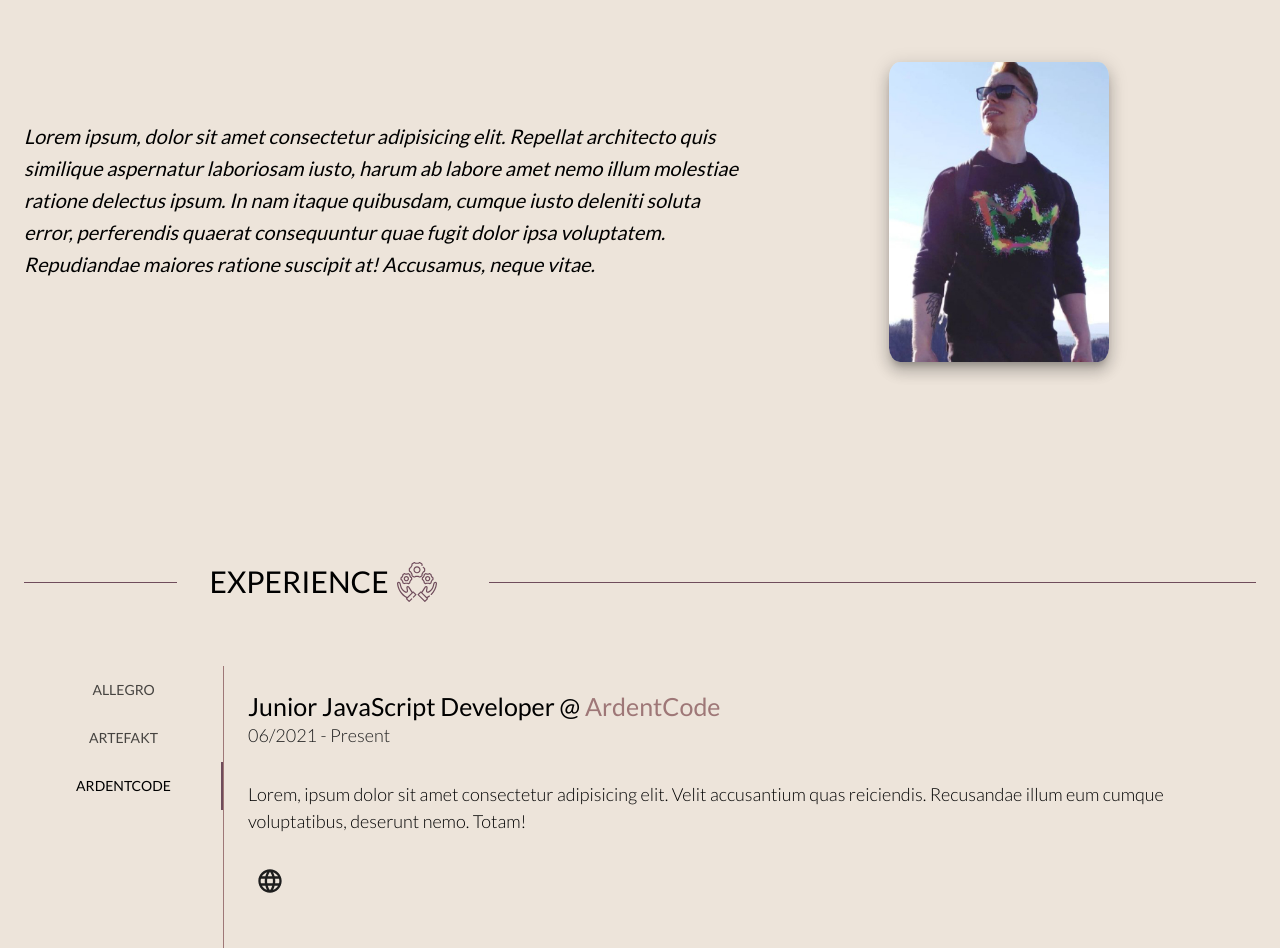
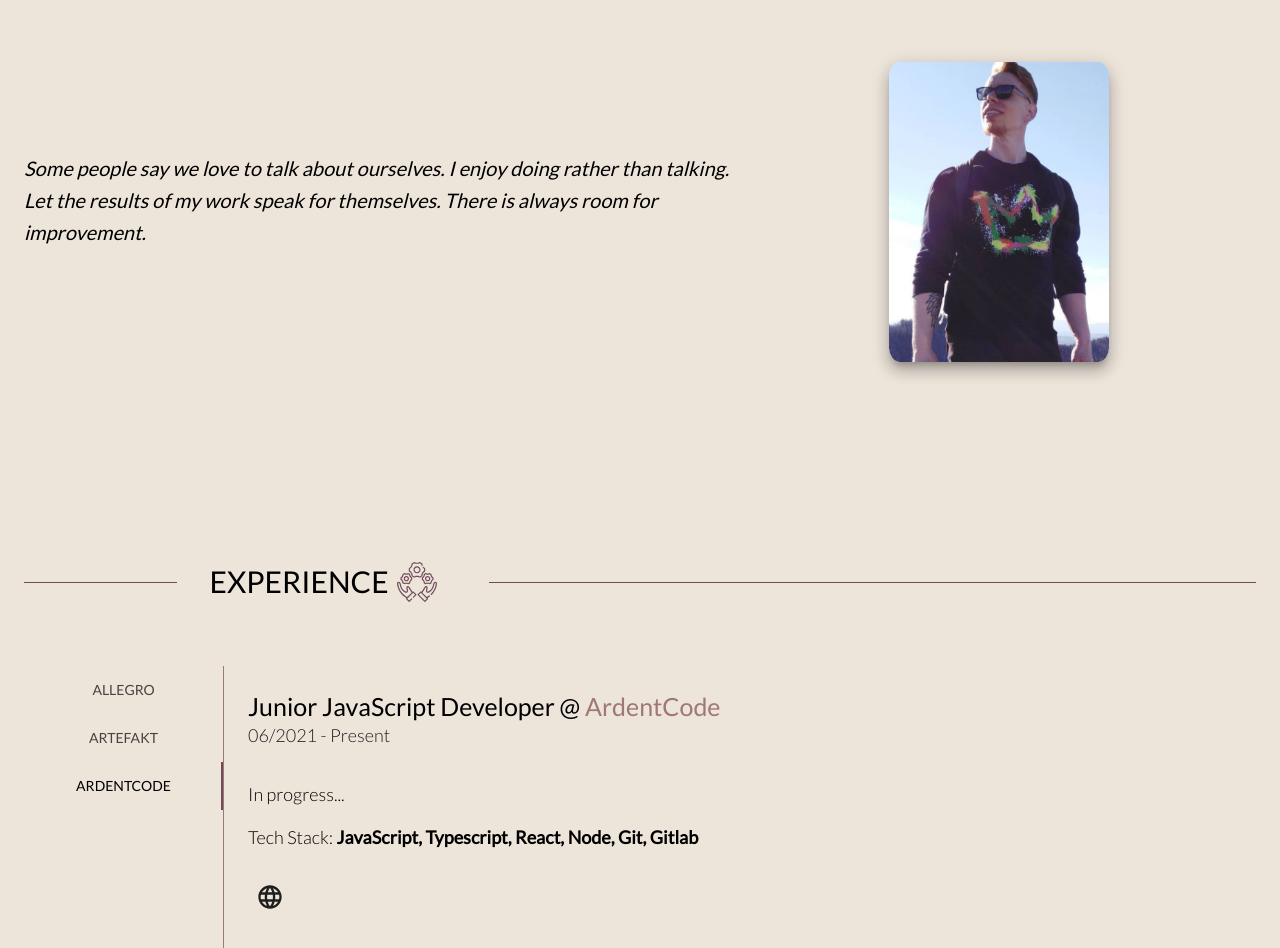
Before and after one commit to adrianghub/portfolio-2021, a React (Vite) app: page / in a window 1280 px wide. Shown: the part 922-1870 px from the top of the page. Built offline with nearby package versions, Linux system fonts and the light colour scheme; no server answers.

Commit message:
Update content

```diff
--- a/src/components/CustomTabs.tsx
+++ b/src/components/CustomTabs.tsx
@@ -89,9 +89,14 @@ const CustomTabs = () => {
               {elem.period}
             </Typography>
           </Box>
+          <Box mb={2}>
+            <Typography variant="body1" color="textPrimary">
+              {elem.overview}
+            </Typography>
+          </Box>
           <Box mb={4}>
             <Typography variant="body1" color="textPrimary">
-              {elem.overview}
+              Tech Stack: <b>{elem.techStack}</b>
             </Typography>
           </Box>
           <Box>
--- a/src/data/data.ts
+++ b/src/data/data.ts
@@ -12,7 +12,11 @@ const jobsExperience = [
     period: "06/2020 - 09/2020",
     company: "Allegro",
     overview:
-      "Lorem, ipsum dolor sit amet consectetur adipisicing elit. Velit accusantium quas reiciendis. Recusandae illum eum cumque voluptatibus, deserunt nemo. Totam!",
+      "For the first time I had an experience working in Agile environment. " +
+      "My responsibilities was spread between unit tests, new components implementation and code refactoring. " +
+      "I was working in team of around 10 people.",
+    techStack:
+      "JavaScript, Handlebars, React, Jest/Enzyme, Jira, Git, Bitbucket",
     website: "https://www.allegro.pl",
   },
   {
@@ -21,7 +25,9 @@ const jobsExperience = [
     period: "10/2020 - 05/2021",
     company: "Artefakt",
     overview:
-      "Lorem, ipsum dolor sit amet consectetur adipisicing elit. Velit accusantium quas reiciendis. Recusandae illum eum cumque voluptatibus, deserunt nemo. Totam!",
+      "I was responsible for page optimization regarding google search engine. " +
+      "I relied mainly on guidance from SEO specialists. The team consisted of around 15 people, mostly Webmasters, Team leader, and 1 fullstack programmer.",
+    techStack: "PHP, JavaScript, Wordpress, other popular CMS",
     website: "https://www.artefakt.pl",
   },
   {
@@ -29,8 +35,8 @@ const jobsExperience = [
     position: "Junior JavaScript Developer",
     period: "06/2021 - Present",
     company: "ArdentCode",
-    overview:
-      "Lorem, ipsum dolor sit amet consectetur adipisicing elit. Velit accusantium quas reiciendis. Recusandae illum eum cumque voluptatibus, deserunt nemo. Totam!",
+    overview: "In progress...",
+    techStack: "JavaScript, Typescript, React, Node, Git, Gitlab",
     website: "https://www.ardentcode.com",
   },
 ];
--- a/src/sections/About.tsx
+++ b/src/sections/About.tsx
@@ -10,7 +10,7 @@ import {
 import SectionContainer from "./SectionContainer";
 import ProfilePic from "../components/ProfilePic";
 
-import aboutIcon from '../assets/about.svg';
+import aboutIcon from "../assets/about.svg";
 
 const useStyles = makeStyles(() => ({
   gridItemWrapper: {
@@ -45,13 +45,9 @@ const About = () => {
           <Box mb={3}>
             <Typography variant="h6">
               <i>
-                Lorem ipsum, dolor sit amet consectetur adipisicing elit.
-                Repellat architecto quis similique aspernatur laboriosam iusto,
-                harum ab labore amet nemo illum molestiae ratione delectus
-                ipsum. In nam itaque quibusdam, cumque iusto deleniti soluta
-                error, perferendis quaerat consequuntur quae fugit dolor ipsa
-                voluptatem. Repudiandae maiores ratione suscipit at! Accusamus,
-                neque vitae.
+                Some people say we love to talk about ourselves. I enjoy doing
+                rather than talking. Let the results of my work speak for
+                themselves. There is always room for improvement.
               </i>
             </Typography>
           </Box>
```
